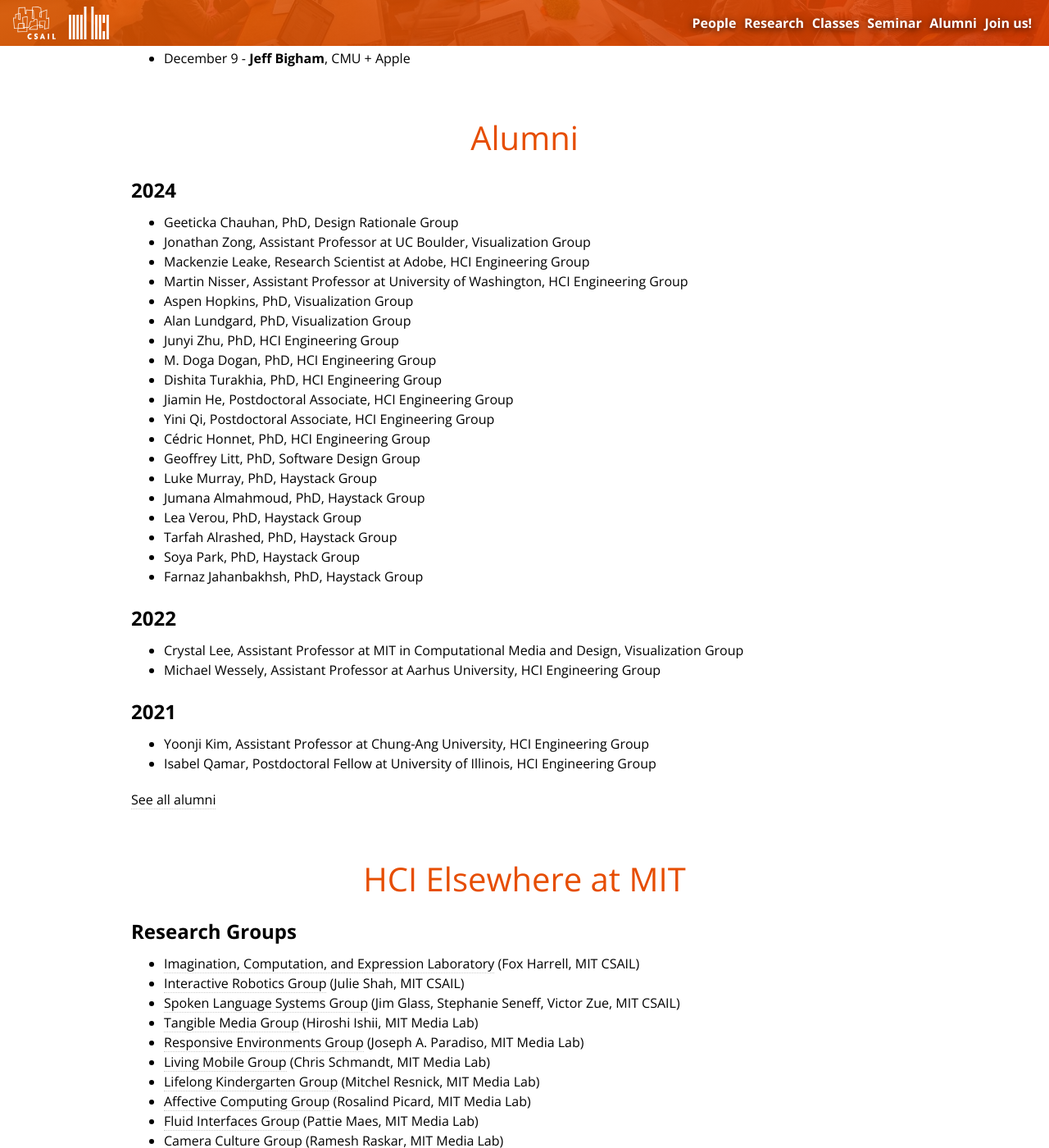
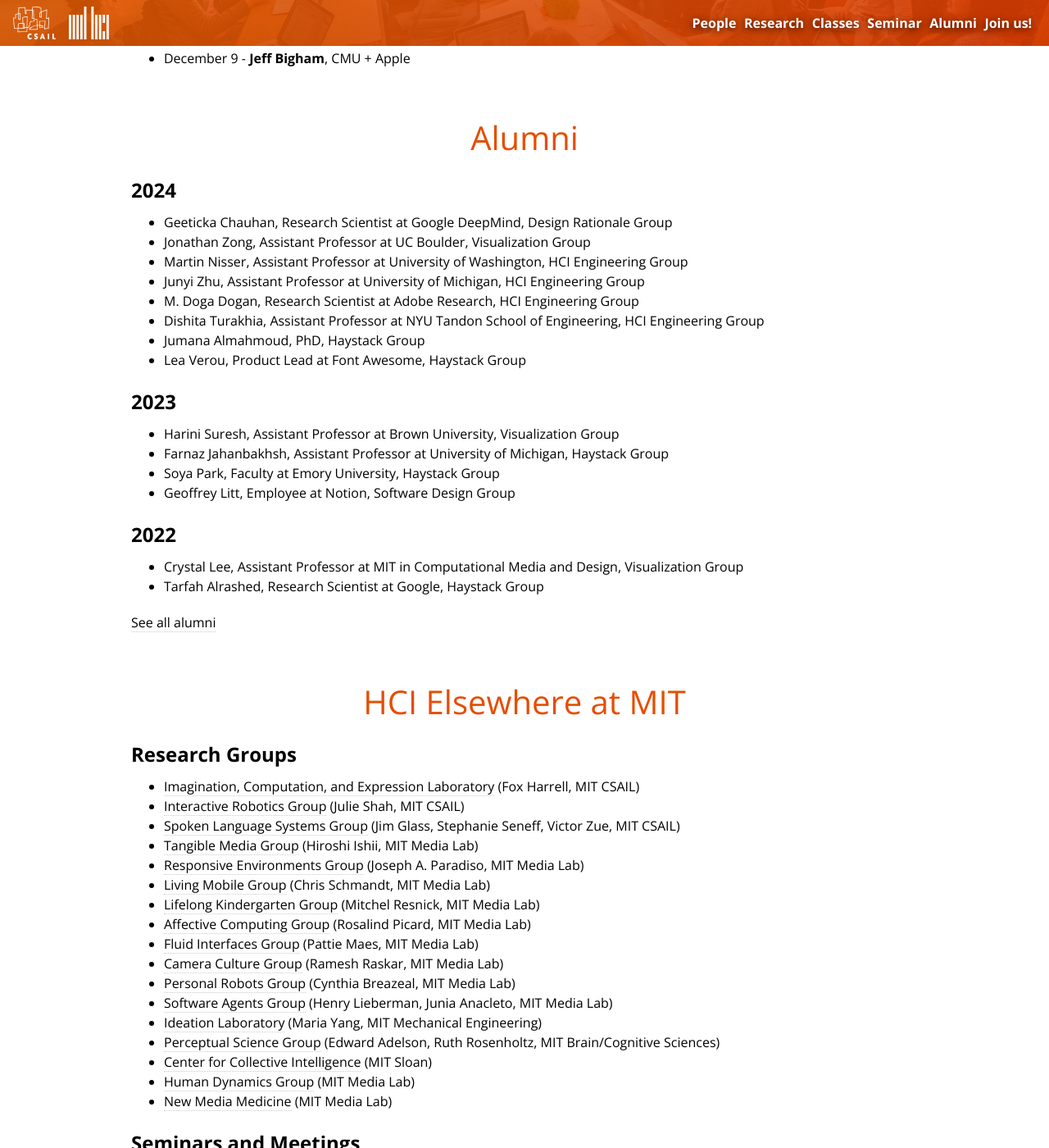
Before and after one commit to mit-csail-hci/hci.csail.mit.edu, a Jekyll site: the page built from index.html, in a window 1280 px wide and 1400 px high, scrolled down 4898 px. Shown: the whole window at 82% size. Built offline with Jekyll 4.4.1, drawn with Linux system fonts in a browser that asks for light colours.

Commit message:
updated alumni page

```diff
--- a/_data/alumni.yml
+++ b/_data/alumni.yml
@@ -1,66 +1,48 @@
 2024:
   - name: Geeticka Chauhan
-    position: PhD, Design Rationale Group
+    position: Research Scientist at Google DeepMind, Design Rationale Group
   - name: Jonathan Zong
     position: Assistant Professor at UC Boulder, Visualization Group
-  - name: Mackenzie Leake
-    position: Research Scientist at Adobe, HCI Engineering Group
   - name: Martin Nisser
     position: Assistant Professor at University of Washington, HCI Engineering Group
-  - name: Aspen Hopkins
-    position: PhD, Visualization Group
-  - name: Alan Lundgard
-    position: PhD, Visualization Group
   - name: Junyi Zhu
-    position: PhD, HCI Engineering Group
+    position: Assistant Professor at University of Michigan, HCI Engineering Group
   - name: M. Doga Dogan
-    position: PhD, HCI Engineering Group
+    position: Research Scientist at Adobe Research, HCI Engineering Group
   - name: Dishita Turakhia
-    position: PhD, HCI Engineering Group
-  - name: Jiamin He
-    position: Postdoctoral Associate, HCI Engineering Group
-  - name: Yini Qi
-    position: Postdoctoral Associate, HCI Engineering Group
-  - name: Cédric Honnet
-    position: PhD, HCI Engineering Group
-  - name: Geoffrey Litt
-    position: PhD, Software Design Group
-  - name: Luke Murray
-    position: PhD, Haystack Group
+    position: Assistant Professor at NYU Tandon School of Engineering, HCI Engineering Group
   - name: Jumana Almahmoud
     position: PhD, Haystack Group
   - name: Lea Verou
-    position: PhD, Haystack Group
-  - name: Tarfah Alrashed
-    position: PhD, Haystack Group
+    position: Product Lead at Font Awesome, Haystack Group
+
+2023:
+  - name: Harini Suresh
+    position: Assistant Professor at Brown University, Visualization Group
+  - name: Farnaz Jahanbakhsh
+    position: Assistant Professor at University of Michigan, Haystack Group
   - name: Soya Park
-    position: PhD, Haystack Group
-  - name: Farnaz Jahanbakhsh
-    position: PhD, Haystack Group
+    position: Faculty at Emory University, Haystack Group
+  - name: Geoffrey Litt
+    position: Employee at Notion, Software Design Group
 
 2022:
   - name: Crystal Lee
     position: Assistant Professor at MIT in Computational Media and Design, Visualization Group
-  - name: Michael Wessely
-    position: Assistant Professor at Aarhus University, HCI Engineering Group
+  - name: Tarfah Alrashed
+    position: Research Scientist at Google, Haystack Group
 
-2021:
-  - name: Yoonji Kim
-    position: Assistant Professor at Chung-Ang University, HCI Engineering Group
-  - name: Isabel Qamar
-    position: Postdoctoral Fellow at University of Illinois, HCI Engineering Group
-
-2020:
-  - name: Yuhua Jin
-    position: Postdoctoral Associate, HCI Engineering Group
-
-2018:
-  - name: Parinya Punpongsanon
-    position: Assistant Professor at Osaka University, HCI Engineering Group
-  - name: Junichi Yamaoka
-    position: Project Assistant Professor at University of Tokyo, HCI Engineering Group
+2019:
+  - name: Amy X. Zhang
+    position: Associate Professor at University of Washington, Haystack Group
 
 2017:
+  - name: Santiago Perez De Rosso
+    position: Co-Founder & CTO at Aleph, Software Design Group
+  - name: Carrie J. Cai
+    position: Research Scientist at Google, Usable Programming Group
+  - name: Matt Levine
+    position: PhD, Haystack Group
   - name: Antonio Gomes
     position: HCI Hardware Researcher at THALMIC
   - name: Paul Worgan
@@ -68,49 +50,69 @@
 
 2016:
   - name: Elena L. Glassman
-    position: Postdoctoral Researcher at UC Berkeley, Usable Programming Group
+    position: Assistant Professor at Harvard University, Usable Programming Group
   - name: Abe Davis
-    position: Postdoctoral Researcher at Stanford University, Computer Graphics Group
+    position: Assistant Professor at Cornell University, Computer Graphics Group
 
 2015:
+  - name: Aleksandar Milicevic
+    position: Founding Engineer at Cubist, Software Design Group
+  - name: Eunsuk Kang
+    position: Associate Professor at Carnegie Mellon University, Software Design Group
   - name: Juho Kim
-    position: Assistant Professor at KAIST, Usable Programming Group
+    position: Associate Professor at KAIST, Usable Programming Group
   - name: YiChang Shih
-    position: Researcher at Light, Computer Graphics Group
+    position: Senior Staff Software Engineer at Google, Computer Graphics Group
 
 2014:
+  - name: Rishabh Singh
+    position: Research Scientist at Google Brain, Software Design Group
+  - name: Philip Guo
+    position: Associate Professor at UC San Diego, Usable Programming Group
+  - name: Dennis Quan
+    position: PhD, Haystack Group
   - name: Jonathan Ragan-Kelley
-    position: Assistant Professor at UC Berkeley, Computer Graphics Group
+    position: Associate Professor at MIT, Computer Graphics Group
 
 2013:
+  - name: Haoqi Zhang
+    position: Associate Professor at Northwestern University, Usable Programming Group
+  - name: Jon Feldman
+    position: PhD, Haystack Group
   - name: Alec Rivers
     position: Co-founder at Shaper, Computer Graphics Group
 
 2012:
   - name: Max Goldman
-    position: Lecturer at MIT CSAIL, Usable Programming Group
+    position: Principal Lecturer at MIT EECS, Usable Programming Group
   - name: Michael Bernstein
-    position: Assistant Professor at Stanford University, Usable Programming Group
+    position: Professor at Stanford University, Usable Programming Group
   - name: Chen-Hsiang (Jones) Yu
-    position: Assistant Professor at Wentworth Institute of Technology, Usable Programming Group
+    position: Teaching Professor at Northeastern University, Usable Programming Group
   - name: Tsung-Hsiang (Sean) Chang
-    position: Software Engineer at Dropbox, Usable Programming Group
+    position: Staff Software Engineer at Dropbox, Usable Programming Group
   - name: Adam Marcus
     position: Co-founder & CTO at B12, Usable Programming Group
 
 2011:
+  - name: Greg Little
+    position: PhD, Usable Programming Group
+  - name: Maria Minkoff
+    position: PhD, Haystack Group
   - name: Max Van Kleek
     position: Associate Professor at University of Oxford, Usable Programming Group
   - name: Emily Whiting
-    position: Assistant Professor at Boston University, Computer Graphics Group
+    position: Associate Professor at Boston University, Computer Graphics Group
   - name: Tilke Judd
-    position: Product Manager at Google Zurich, Computer Graphics Group
+    position: Product Manager at Cradle, Computer Graphics Group
   - name: Sangmok Han
     position: Senior Staff Software Engineer at Viv Labs, Usable Programming Group
   - name: Jiawen "Kevin" Chen
     position: Senior Software Engineer at Google, Computer Graphics Group
 
 2010:
+  - name: Matthias Ruhl
+    position: PhD, Haystack Group
   - name: Daniel Vlasic
     position: Senior Software Engineer at Google, Computer Graphics Group
   - name: Robert Y. Wang
@@ -119,6 +121,12 @@
     position: Robotics Engineer at Boston Dynamics, Computer Graphics Group
 
 2009:
+  - name: Emina Torlak
+    position: Senior Principal Scientist at Amazon Web Services, Software Design Group
+  - name: Jeff Bigham
+    position: Professor at Carnegie Mellon University, Usable Programming Group
+  - name: Kai Shih
+    position: PhD, Haystack Group
   - name: Sonya Cates
     position: Assistant Professor at Roger Williams University, Design Rationale Group
   - name: Sara Su
@@ -139,6 +147,8 @@
     position: Senior Director at Cimpress, Computer Graphics Group
 
 2007:
+  - name: Jaime Teevan
+    position: Chief Scientist at Microsoft, Haystack Group
   - name: Tracy Anne Hammond
     position: Professor at Texas A&M University, Design Rationale Group
   - name: David Huynh
@@ -147,6 +157,8 @@
     position: Software Engineer at Google, Design Rationale Group
 
 2006:
+  - name: Mihir Kedia
+    position: PhD, Haystack Group
   - name: T. Metin Sezgin
     position: Associate Professor at Koç University, Design Rationale Group
   - name: Min Wu
@@ -155,18 +167,34 @@
     position: Staff Software Engineer at Google, Computer Graphics Group
 
 2005:
+  - name: Harr Chen
+    position: PhD, Haystack Group
   - name: Simson Garfinkel
     position: Chief of the Center for Disclosure Avoidance Research at the U.S. Census Bureau, Usable Programming Group
   - name: Robert W. Sumner
     position: Associate Director at Disney Research Zurich, Computer Graphics Group
 
 2004:
+  - name: Evdokia Nikolova
+    position: Professor at University of Texas at Austin, Haystack Group
   - name: Christine Alvarado
     position: Associate Professor at UC San Diego, Design Rationale Group
 
 2003:
+  - name: Debmalya Panigrahi
+    position: Professor at Duke University, Haystack Group
   - name: Mark Foltz
     position: Senior Staff Software Engineer at Google, Design Rationale Group
+
+2002:
+  - name: Bernhard Haeupler
+    position: Professor at Carnegie Mellon University, Haystack Group
+  - name: Sacha Zyto
+    position: PhD, Haystack Group
+  - name: Edward Benson
+    position: PhD, Haystack Group
+  - name: Eirik Bakke
+    position: PhD, Haystack Group
 
 1999:
   - name: Kavita Bala
```
Also changed, not shown: 2 other files.
